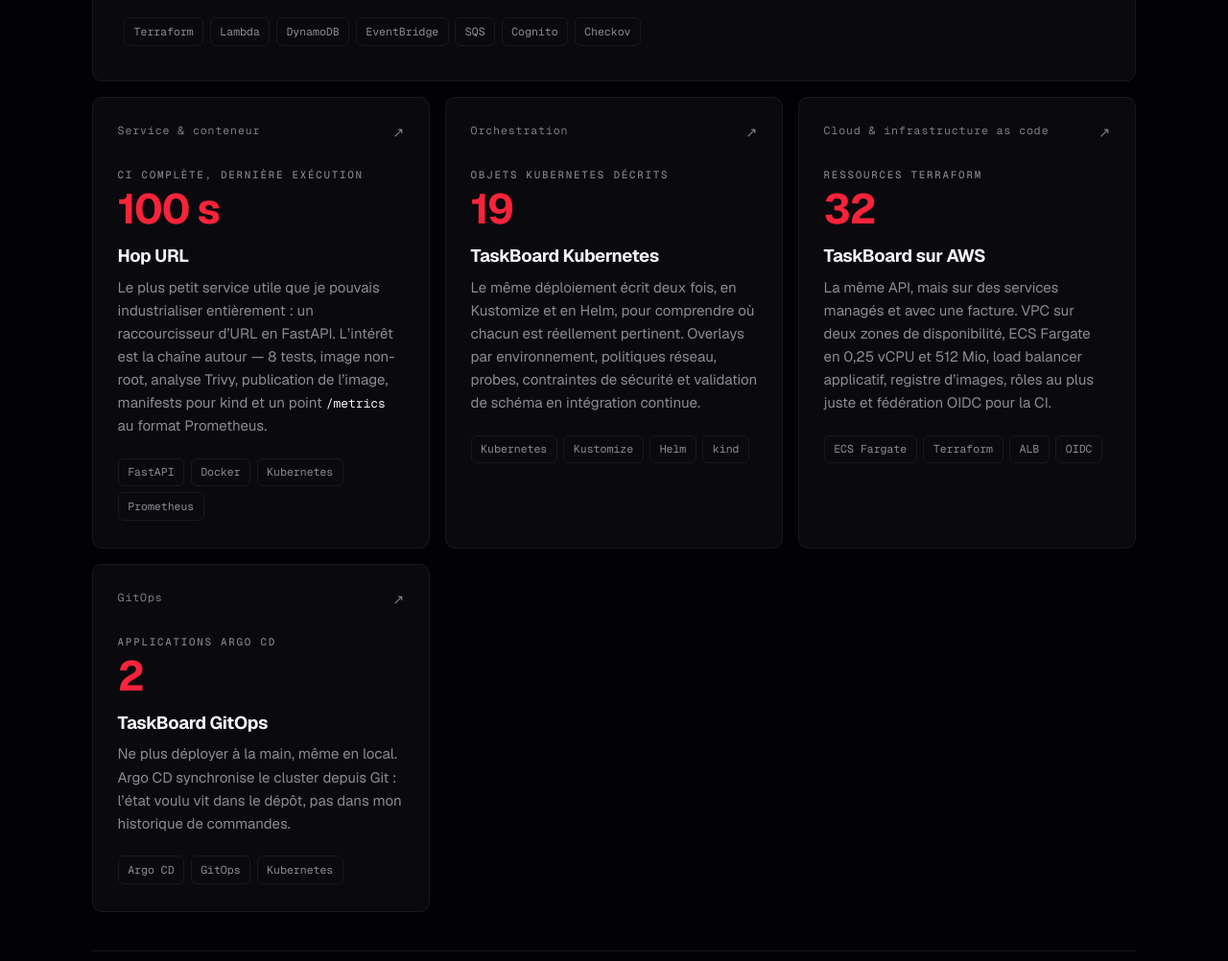
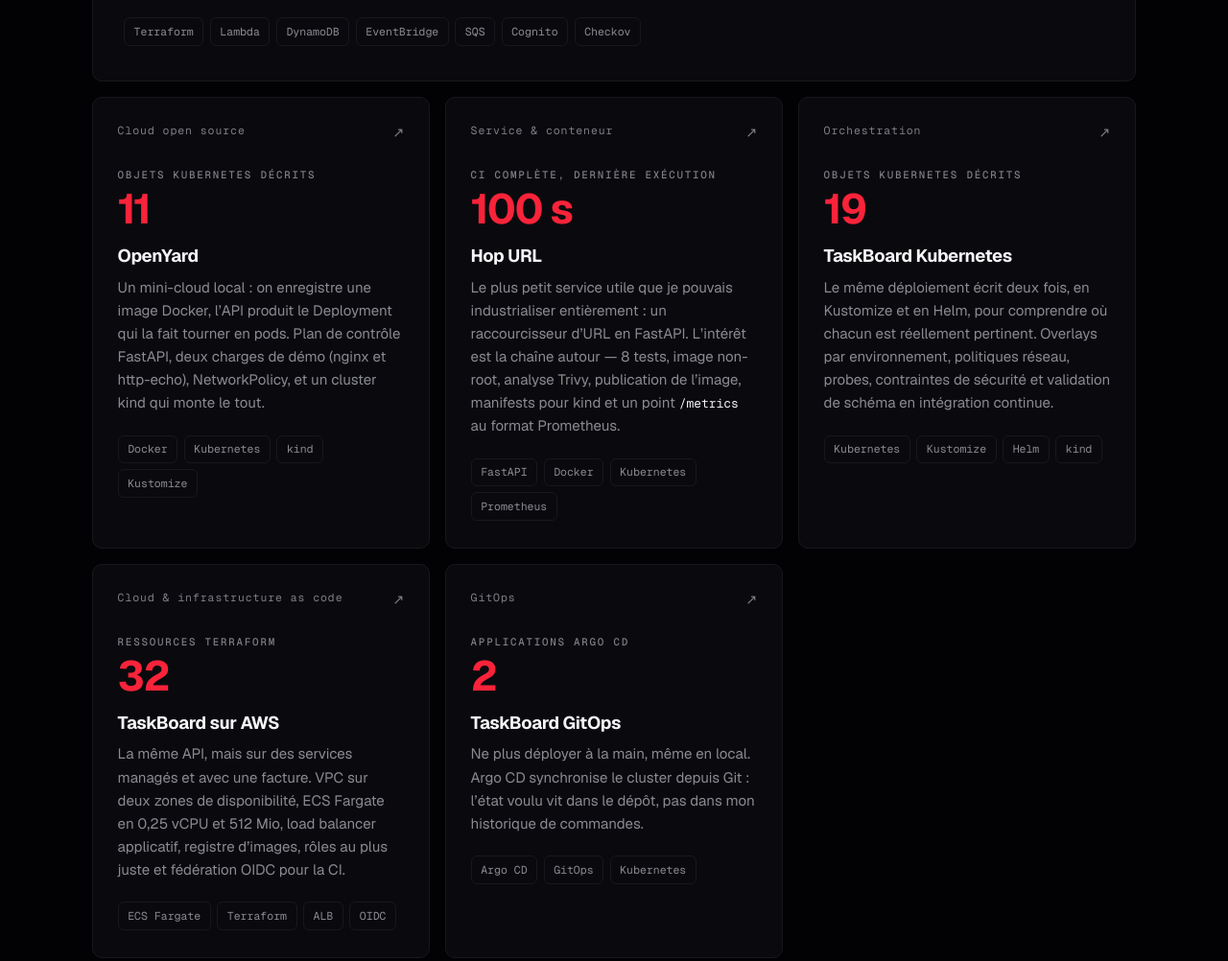
Before and after one commit to Curtis736/curtis-robert-portfolio, a website: page index.html in a window 1280 px wide. Shown: the part 2963-3965 px from the top of the page at 96% size. Drawn offline with Linux system fonts and the light colour scheme; animation ran at ten frames a second.

Commit message:
Ajouter OpenYard à la sélection de projets
Le mini-cloud open source (Docker → pods Kubernetes sur kind) rejoint
la grille principale et le pied de page.

```diff
--- a/index.html
+++ b/index.html
@@ -255,6 +255,27 @@
         </a>
 
         <div class="study-grid">
+          <a class="study" data-reveal href="https://github.com/Curtis736/openyard" target="_blank" rel="noopener noreferrer">
+            <p class="study-tag">Cloud open source</p>
+            <div class="study-metric">
+              <p class="micro-label">Objets Kubernetes décrits</p>
+              <p class="metric">11</p>
+            </div>
+            <h3>OpenYard</h3>
+            <p class="study-desc">
+              Un mini-cloud local : on enregistre une image Docker, l’API produit le Deployment
+              qui la fait tourner en pods. Plan de contrôle FastAPI, deux charges de démo
+              (nginx et http-echo), NetworkPolicy, et un cluster kind qui monte le tout.
+            </p>
+            <ul class="chips">
+              <li>Docker</li>
+              <li>Kubernetes</li>
+              <li>kind</li>
+              <li>Kustomize</li>
+            </ul>
+            <span class="study-arrow" aria-hidden="true">↗</span>
+          </a>
+
           <a class="study" data-reveal href="https://github.com/Curtis736/hop-url" target="_blank" rel="noopener noreferrer">
             <p class="study-tag">Service &amp; conteneur</p>
             <div class="study-metric">
@@ -687,6 +708,7 @@
           <h2>Projets</h2>
           <ul>
             <li><a href="https://github.com/Curtis736/aws-order-processing-lab" target="_blank" rel="noopener noreferrer">AWS Order Processing Lab</a></li>
+            <li><a href="https://github.com/Curtis736/openyard" target="_blank" rel="noopener noreferrer">OpenYard</a></li>
             <li><a href="https://github.com/Curtis736/hop-url" target="_blank" rel="noopener noreferrer">Hop URL</a></li>
             <li><a href="https://github.com/Curtis736/taskboard-k8s" target="_blank" rel="noopener noreferrer">TaskBoard Kubernetes</a></li>
             <li><a href="https://github.com/Curtis736/aws-ecs-terraform" target="_blank" rel="noopener noreferrer">TaskBoard sur AWS</a></li>
```
